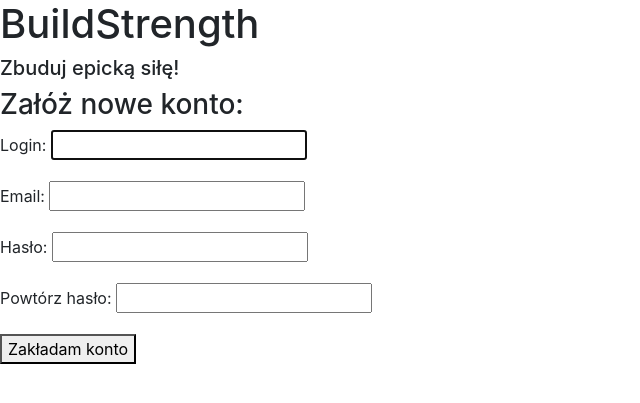
After one commit to GuterHub/BuildStrength, a Django app: page /signup/ in a window 1280 px wide. The commit adds this page. Shown: the top 403 px of the page, without its empty margins (0-640 px from the left). Run offline with Django 3.2, Linux system fonts and the light colour scheme; some libraries are stand-ins or nearby versions.

Commit message:
backup: dołożone zakładanie użytkownika

```diff
--- a/BuildStrength/BuildStrength/urls.py
+++ b/BuildStrength/BuildStrength/urls.py
@@ -16,7 +16,8 @@ Including another URLconf
 from django.conf.urls import url
 from django.contrib import admin
 from bs.views import (LoginView, LogoutView, LiftsView,
-                      DayAView, DayBView, MaxesView, ProgressView)
+                      DayAView, DayBView, MaxesView, ProgressView,
+                      SignUpView)
 
 
 urlpatterns = [
@@ -28,5 +29,6 @@ urlpatterns = [
     url(r'^dayb/', DayBView.as_view(), name="dayb"),
     url(r'^maxes/', MaxesView.as_view(), name="maxes"),
     url(r'^progress/', ProgressView.as_view(), name="progress"),
+    url(r'^signup/', SignUpView.as_view(), name="signup"),
 
 ]
--- a/BuildStrength/bs/forms.py
+++ b/BuildStrength/bs/forms.py
@@ -1,7 +1,27 @@
 from django import forms
+from django.contrib.auth.forms import UserCreationForm
+from django.contrib.auth.models import User
 
 
 class LoginForm(forms.Form):
 
     username = forms.CharField(max_length=150, label="nazwa użytkownika")
     password = forms.CharField(max_length=150, label="hasło", widget=forms.PasswordInput)
+
+
+class SignUpForm(UserCreationForm):
+
+    email = forms.EmailField(max_length=254)
+
+    class Meta:
+        model = User
+        help_texts = {"username": ""}
+        fields = ('username', 'email', 'password1', 'password2')
+
+    def __init__(self, *args, **kwargs):
+        super(SignUpForm, self).__init__(*args, **kwargs)
+        self.fields['password1'].help_text = ''
+        self.fields['password2'].help_text = ''
+        self.fields['password1'].label = 'Hasło'
+        self.fields['password2'].label = 'Powtórz hasło'
+        self.fields['username'].label = 'Login'
--- a/BuildStrength/bs/templates/base.html
+++ b/BuildStrength/bs/templates/base.html
@@ -6,6 +6,8 @@
     <link rel="stylesheet" href="https://maxcdn.bootstrapcdn.com/bootstrap/4.0.0-beta.2/css/bootstrap.min.css" integrity="sha384-PsH8R72JQ3SOdhVi3uxftmaW6Vc51MKb0q5P2rRUpPvrszuE4W1povHYgTpBfshb" crossorigin="anonymous">
 </head>
 <body>
+<h1>BuildStrength</h1>
+<h5>Zbuduj epicką siłę!</h5>
 {% block content %}
 
 {% endblock %}
--- a/BuildStrength/bs/templates/form.html
+++ b/BuildStrength/bs/templates/form.html
@@ -8,5 +8,7 @@
 {% csrf_token %}
 <button type="submit">Zaloguj</button>
 </form>
-
+<form action="/signup">
+    <input type="submit" value="Załóż konto" />
+</form>
 {% endblock %}
--- /dev/null
+++ b/BuildStrength/bs/templates/signup.html
@@ -0,0 +1,10 @@
+{% extends 'base.html' %}
+
+{% block content %}
+  <h3>Załóż nowe konto:</h3>
+  <form method="post">
+    {% csrf_token %}
+    {{ form.as_p }}
+    <button type="submit">Zakładam konto</button>
+  </form>
+{% endblock %}
--- a/BuildStrength/bs/views.py
+++ b/BuildStrength/bs/views.py
@@ -1,8 +1,8 @@
-from django.shortcuts import render
+from django.shortcuts import render, redirect
 from django.views import View
 from django.contrib.auth import authenticate, login, logout
 from django.contrib.auth.mixins import LoginRequiredMixin
-from .forms import LoginForm
+from .forms import LoginForm, SignUpForm
 from django.http import HttpResponseRedirect, HttpResponse
 from .models import Lifts, HistoryA, HistoryB
 from datetime import date
@@ -139,3 +139,25 @@ class ProgressView(LoginRequiredMixin, View):
         historya = HistoryA.objects.filter(user=request.user)
         historyb = HistoryB.objects.filter(user=request.user)
         return render(request, "progress.html", {"historya": historya, "historyb": historyb})
+
+
+class SignUpView(View):
+
+    def get(self, request):
+        form = SignUpForm()
+        return render(request, 'signup.html', {'form': form})
+
+    def post(self, request):
+        form = SignUpForm(request.POST)
+        if form.is_valid():
+            form.save()
+            username = form.cleaned_data.get('username')
+            raw_password = form.cleaned_data.get('password1')
+            user = authenticate(username=username, password=raw_password)
+            starting_lifts = Lifts.objects.create(deadlift=20, oh_press=20,
+                                              barbell_row=20, bench_press=20,
+                                              squat=20, pull_ups=5, user=user,
+                                              last_training="B", training_count=0)
+            login(request, user)
+            return redirect('/lifts')
+        return render(request, 'signup.html', {'form': form})
```
Also changed, not shown: BuildStrength/bs/templates/maxes.html (line endings or trailing spaces).
